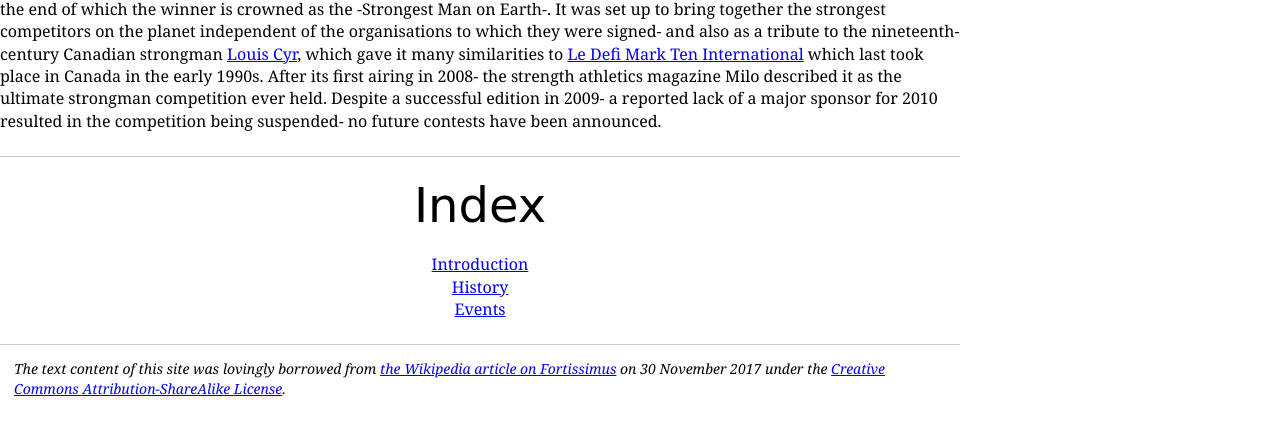
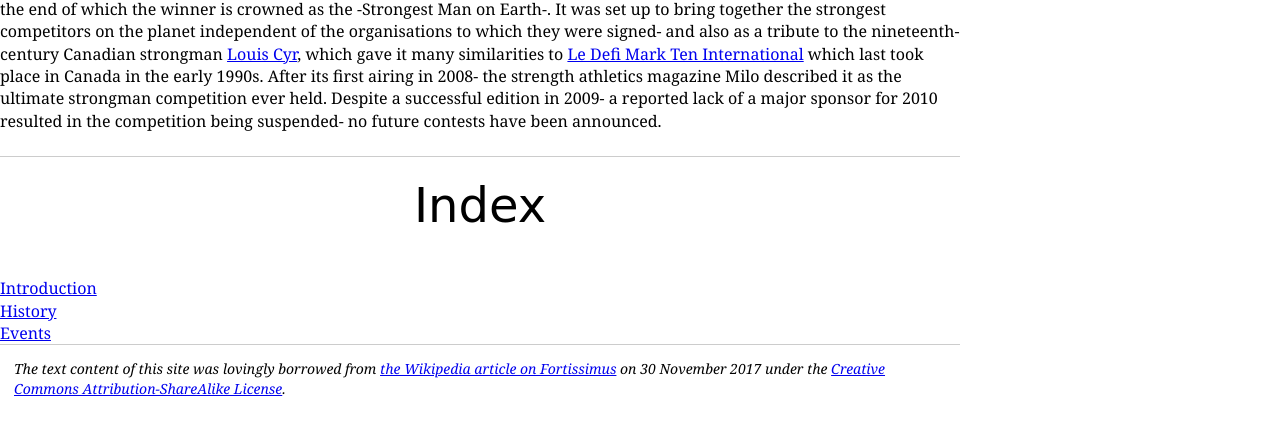
Before and after one commit to paul77uk/my-project, a plain HTML site: page index.html in a window 1280 px wide. Shown: the part 370-800 px from the top of the page. Drawn offline with Linux system fonts and the light colour scheme.

Commit message:
Update stylesheet.css

```diff
--- a/stylesheet.css
+++ b/stylesheet.css
@@ -29,6 +29,7 @@ img{
     white-space: normal
 }
 h1 {
+        padding-bottom: 0.5em;
     padding-top: 0.5em;
     position: static !important;
     width: 100%;
@@ -56,12 +57,10 @@ ul
     border: 0;
     margin: 0;
     padding: 0;
-    text-align: center;
-    padding-bottom: 1.5em
 }
 
 p {
-     margin-bottom: 1.25em;
+
    }
 .index {
     position: static !important;
```
